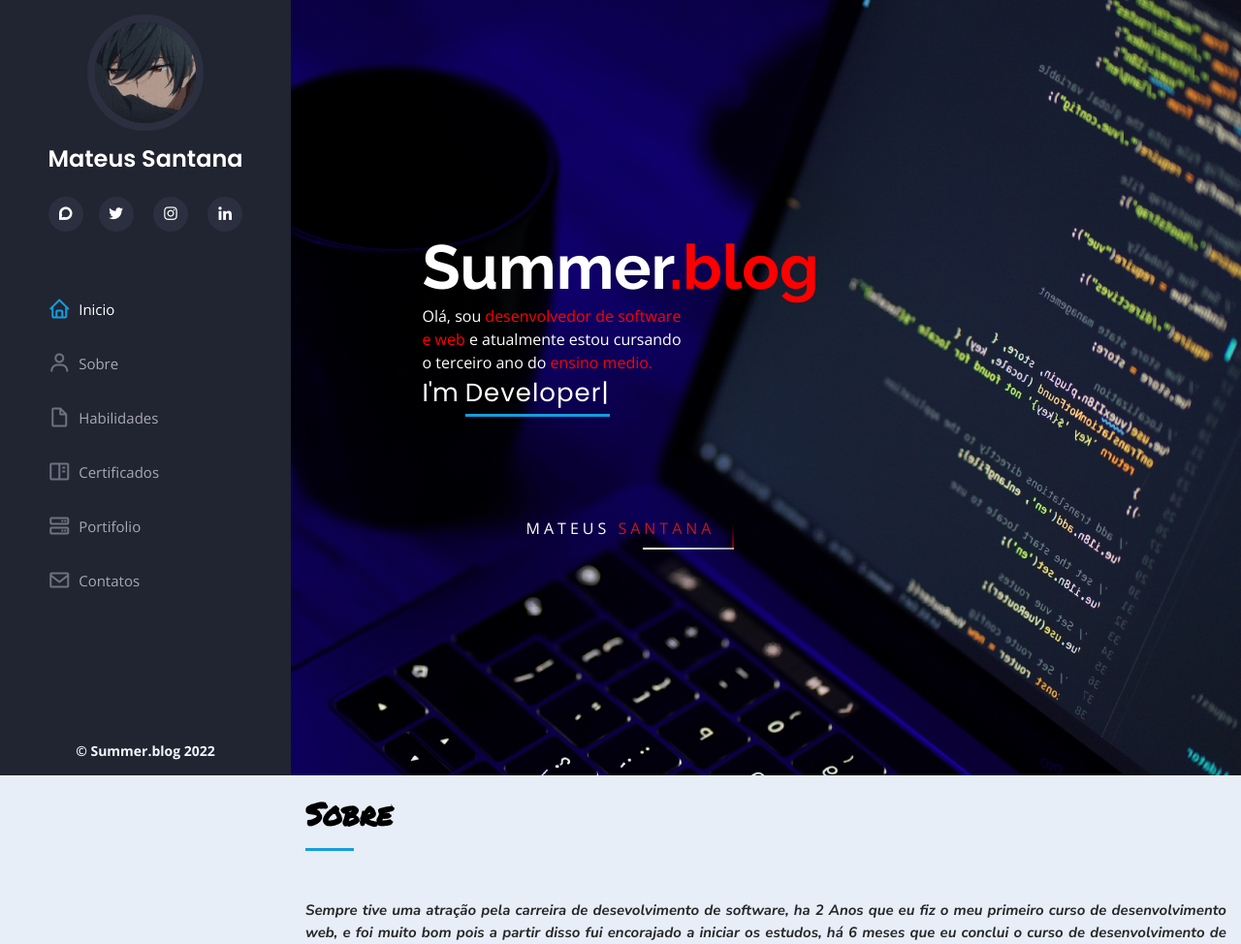
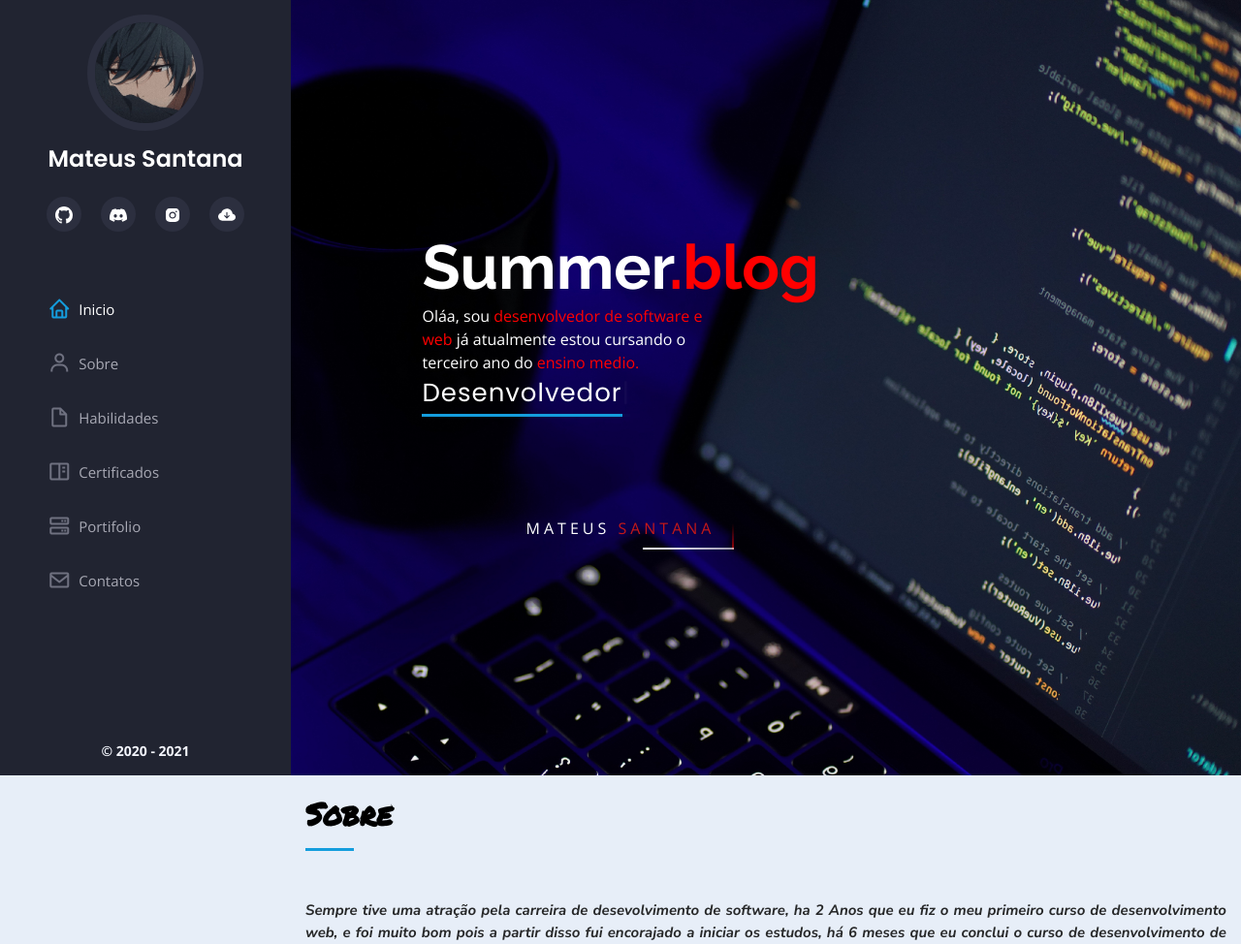
Before and after one commit to sstrangee/myportifilio, a Django app: template templates/index.html in a window 1280 px wide. Shown: the top 974 px of the page at 97% size. Run offline with Django 3.2, Linux system fonts and the light colour scheme; the template is opened without the code that fills it, so the values that code supplies are empty; some libraries are stand-ins or nearby versions; some web fonts are replaced.

Commit message:
Update index.html

```diff
--- a/templates/index.html
+++ b/templates/index.html
@@ -37,12 +37,12 @@
 
       <div class="profile">
         <img src="../static/img/4595683.jpg" alt="" class="img-fluid rounded-circle">
-        <h1 class="text-light"><a href="#/">Mateus Santana</a></h1>
+        <h1 class="text-light" ><a href="#/" class="">Mateus Santana</a></h1>
         <div class="social-links mt-3 text-center">
-          <a href="#" class="twitter"><i class='bx bxl-discourse'></i>
-          <a href="#" class="facebook"><i class="bx bxl-twitter"></i></a>
-          <a href="#" class="instagram"><i class="bx bxl-instagram"></i></a>
-          <a href="#" class="linkedin"><i class="bx bxl-linkedin"></i></a>
+          <a href="https://github.com/sstrangee/" target="_blank" class="discord"><svg xmlns="http://www.w3.org/2000/svg" aria-hidden="true" role="img" width="1em" height="1em" preserveAspectRatio="xMidYMid meet" viewBox="0 0 24 24"><path fill="currentColor" fill-rule="evenodd" d="M12 0C5.37 0 0 5.37 0 12c0 5.31 3.435 9.795 8.205 11.385c.6.105.825-.255.825-.57c0-.285-.015-1.23-.015-2.235c-3.015.555-3.795-.735-4.035-1.41c-.135-.345-.72-1.41-1.23-1.695c-.42-.225-1.02-.78-.015-.795c.945-.015 1.62.87 1.845 1.23c1.08 1.815 2.805 1.305 3.495.99c.105-.78.42-1.305.765-1.605c-2.67-.3-5.46-1.335-5.46-5.925c0-1.305.465-2.385 1.23-3.225c-.12-.3-.54-1.53.12-3.18c0 0 1.005-.315 3.3 1.23c.96-.27 1.98-.405 3-.405s2.04.135 3 .405c2.295-1.56 3.3-1.23 3.3-1.23c.66 1.65.24 2.88.12 3.18c.765.84 1.23 1.905 1.23 3.225c0 4.605-2.805 5.625-5.475 5.925c.435.375.81 1.095.81 2.22c0 1.605-.015 2.895-.015 3.3c0 .315.225.69.825.57A12.02 12.02 0 0 0 24 12c0-6.63-5.37-12-12-12Z" clip-rule="evenodd"/></svg></a>
+          <a href="https://discord/summer" target="_blank" class="facebook"><svg xmlns="http://www.w3.org/2000/svg" aria-hidden="true" role="img" width="1em" height="1em" preserveAspectRatio="xMidYMid meet" viewBox="0 0 24 24"><path fill="currentColor" d="M20.317 4.492c-1.53-.69-3.17-1.2-4.885-1.49a.075.075 0 0 0-.079.036c-.21.369-.444.85-.608 1.23a18.566 18.566 0 0 0-5.487 0a12.36 12.36 0 0 0-.617-1.23A.077.077 0 0 0 8.562 3c-1.714.29-3.354.8-4.885 1.491a.07.07 0 0 0-.032.027C.533 9.093-.32 13.555.099 17.961a.08.08 0 0 0 .031.055a20.03 20.03 0 0 0 5.993 2.98a.078.078 0 0 0 .084-.026a13.83 13.83 0 0 0 1.226-1.963a.074.074 0 0 0-.041-.104a13.201 13.201 0 0 1-1.872-.878a.075.075 0 0 1-.008-.125c.126-.093.252-.19.372-.287a.075.075 0 0 1 .078-.01c3.927 1.764 8.18 1.764 12.061 0a.075.075 0 0 1 .079.009c.12.098.245.195.372.288a.075.075 0 0 1-.006.125c-.598.344-1.22.635-1.873.877a.075.075 0 0 0-.041.105c.36.687.772 1.341 1.225 1.962a.077.077 0 0 0 .084.028a19.963 19.963 0 0 0 6.002-2.981a.076.076 0 0 0 .032-.054c.5-5.094-.838-9.52-3.549-13.442a.06.06 0 0 0-.031-.028ZM8.02 15.278c-1.182 0-2.157-1.069-2.157-2.38c0-1.312.956-2.38 2.157-2.38c1.21 0 2.176 1.077 2.157 2.38c0 1.312-.956 2.38-2.157 2.38Zm7.975 0c-1.183 0-2.157-1.069-2.157-2.38c0-1.312.955-2.38 2.157-2.38c1.21 0 2.176 1.077 2.157 2.38c0 1.312-.946 2.38-2.157 2.38Z"/></svg></a>
+          <a href="https://www.instagram.com/_strange.y/" target="_blank" class="instagram"><svg xmlns="http://www.w3.org/2000/svg" aria-hidden="true" role="img" width="1em" height="1em" preserveAspectRatio="xMidYMid meet" viewBox="0 0 1024 1024"><path fill="currentColor" d="M512 378.7c-73.4 0-133.3 59.9-133.3 133.3S438.6 645.3 512 645.3S645.3 585.4 645.3 512S585.4 378.7 512 378.7zM911.8 512c0-55.2.5-109.9-2.6-165c-3.1-64-17.7-120.8-64.5-167.6c-46.9-46.9-103.6-61.4-167.6-64.5c-55.2-3.1-109.9-2.6-165-2.6c-55.2 0-109.9-.5-165 2.6c-64 3.1-120.8 17.7-167.6 64.5C132.6 226.3 118.1 283 115 347c-3.1 55.2-2.6 109.9-2.6 165s-.5 109.9 2.6 165c3.1 64 17.7 120.8 64.5 167.6c46.9 46.9 103.6 61.4 167.6 64.5c55.2 3.1 109.9 2.6 165 2.6c55.2 0 109.9.5 165-2.6c64-3.1 120.8-17.7 167.6-64.5c46.9-46.9 61.4-103.6 64.5-167.6c3.2-55.1 2.6-109.8 2.6-165zM512 717.1c-113.5 0-205.1-91.6-205.1-205.1S398.5 306.9 512 306.9S717.1 398.5 717.1 512S625.5 717.1 512 717.1zm213.5-370.7c-26.5 0-47.9-21.4-47.9-47.9s21.4-47.9 47.9-47.9s47.9 21.4 47.9 47.9a47.84 47.84 0 0 1-47.9 47.9z"/></svg></i></a>
+          <a href="#" target="_blank" class="linkedin"><svg xmlns="http://www.w3.org/2000/svg" aria-hidden="true" role="img" width="1em" height="1em" preserveAspectRatio="xMidYMid meet" viewBox="0 0 16 16"><path fill="currentColor" d="M8 2a5.53 5.53 0 0 0-3.594 1.342c-.766.66-1.321 1.52-1.464 2.383C1.266 6.095 0 7.555 0 9.318C0 11.366 1.708 13 3.781 13h8.906C14.502 13 16 11.57 16 9.773c0-1.636-1.242-2.969-2.834-3.194C12.923 3.999 10.69 2 8 2zm2.354 6.854l-2 2a.5.5 0 0 1-.708 0l-2-2a.5.5 0 1 1 .708-.708L7.5 9.293V5.5a.5.5 0 0 1 1 0v3.793l1.146-1.147a.5.5 0 0 1 .708.708z"/></svg></i></a>
         </div>
       </div>
 
@@ -66,10 +66,10 @@
     <section id="inicio" class="inicio"></section>
     <div class="hero-container" data-aos="fade-in">
       <h1>Summer<r class="colorm">.blog</r></h1>
-      <span class="text-white text-justfy">Olá, sou <r class="colorm">desenvolvedor
-         de software<br> e web </r>e atualmente estou cursando <br> o terceiro
-         ano do <r class="colorm">ensino medio.</r></span>
-      <p>I'm <span class="typed" class="colorm"  data-typed-items="Designer, Developer, Freelancer, Photographer"></span></p>
+      <span class="text-white text-justfy">Oláa, sou <r class="colorm">desenvolvedor
+         de software e<br>web</r> já atualmente estou cursando o <br>terceiro
+         ano do <r class="colorm">ensino medio. </r> </span>
+      <p><span class="typed" class="colorm"  data-typed-items="Designer, Desenvolvedor, Freelancer"></span></p>
     </div>
     <br><br>
     <div id="nav-menu">
@@ -89,7 +89,6 @@
       <span></span>
 
       <k class="text-white"><i class="bi bi-caret-right-fill"></i>Mateus</k> santana
-
     </a>
   </div>
   </section><!-- End Hero -->
@@ -418,7 +417,7 @@
   <footer id="footer">
     <div class="container">
       <div class="copyright">
-        &copy; Summer.blog <strong><span>2022</span></strong>
+        &copy;<strong><span> 2020 - 2021</span></strong>
       </div>
     </div>
   </footer><!-- End  Footer -->
```
